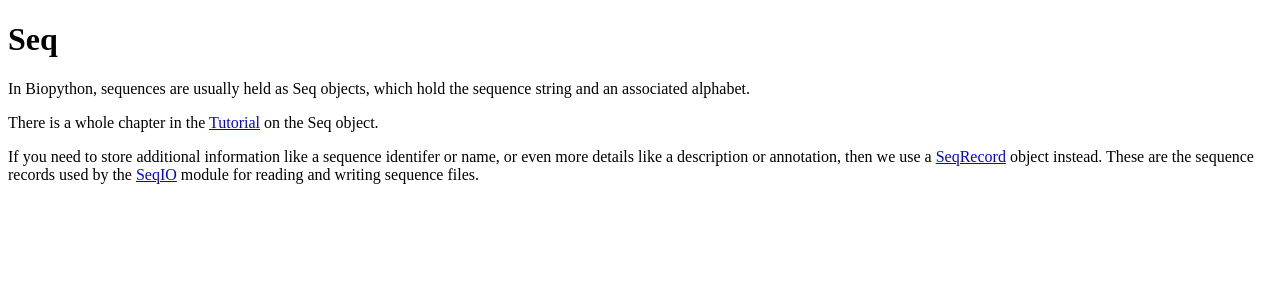
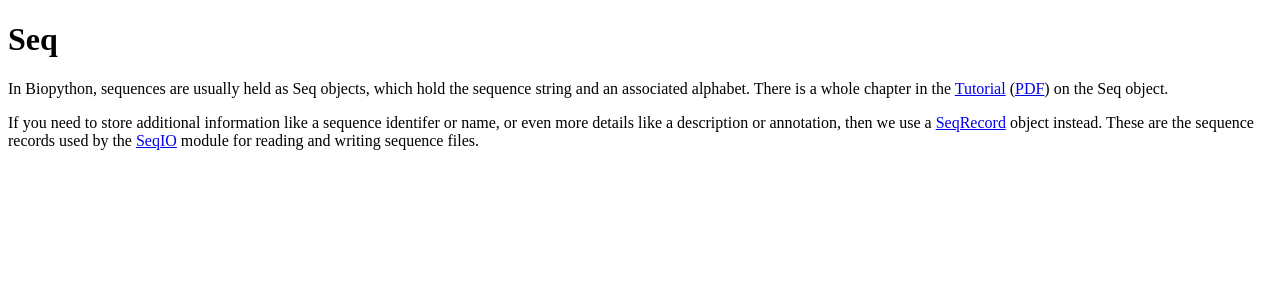
Before and after one commit to biopython/biopython.github.io, a Jekyll site: the page built from wiki/Seq.md, in a window 1280 px wide. Shown: the top 300 px of the page. Built offline with Jekyll 4.4.1, drawn with Linux system fonts in a browser that asks for light colours.

Commit message:
Link to tutorial HTML and PDF

```diff
--- a/wiki/Seq.md
+++ b/wiki/Seq.md
@@ -5,11 +5,10 @@ layout: wiki
 ---
 
 In Biopython, sequences are usually held as Seq objects, which hold the
-sequence string and an associated alphabet.
-
-There is a whole chapter in the
-[Tutorial](http://biopython.org/DIST/docs/tutorial/Tutorial.html) on the
-Seq object.
+sequence string and an associated alphabet. There is a whole chapter in
+the [Tutorial](http://biopython.org/DIST/docs/tutorial/Tutorial.html)
+([PDF](http://biopython.org/DIST/docs/tutorial/Tutorial.pdf)) on the Seq
+object.
 
 If you need to store additional information like a sequence identifer or
 name, or even more details like a description or annotation, then we use
```
Also changed, not shown: 1 other file.
